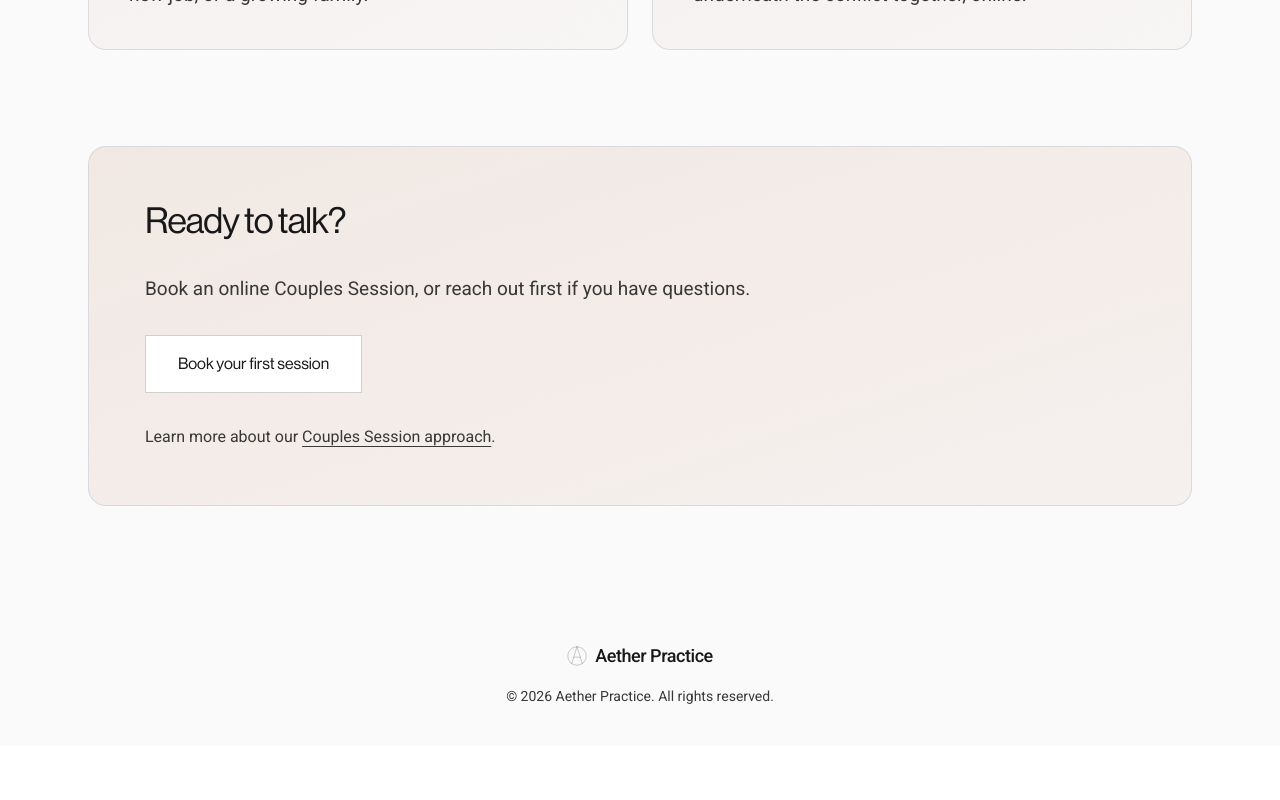
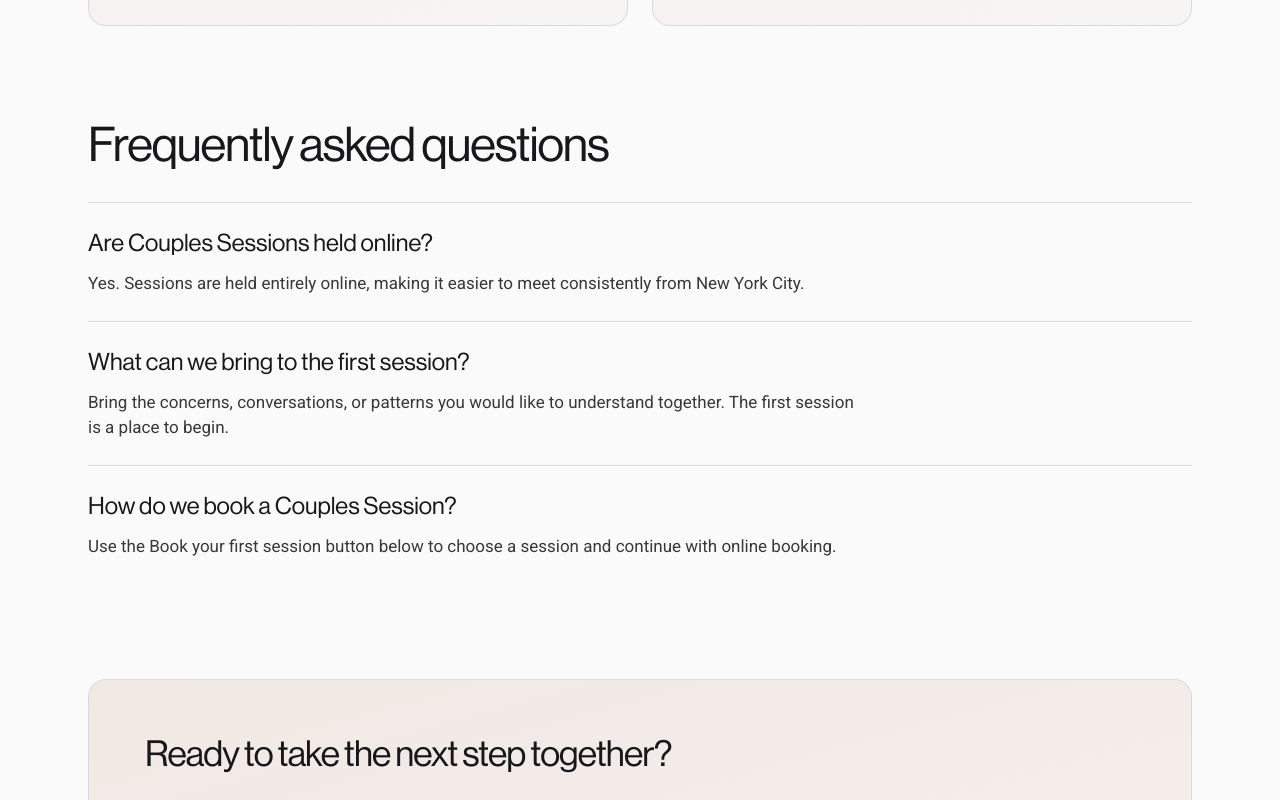
Before and after one commit to martamindacc/Aether, a Next.js app: page /couples-therapy-new-york-city in a window 1280 px wide. Shown: the part 920-1720 px from the top of the page. Before the commit the page ends 1666 px from the top, so only its background shows below. Built offline with nearby package versions, Linux system fonts and the light colour scheme.

Commit message:
Refine NYC couples FAQ and CTA

```diff
--- a/app/couples-therapy-new-york-city/page.tsx
+++ b/app/couples-therapy-new-york-city/page.tsx
@@ -1,7 +1,6 @@
 "use client";
 
 import { useEffect, useState } from "react";
-import Link from "next/link";
 import { FloatingNav } from "@/components/floating-nav";
 import { SiteFooter } from "@/components/site-footer";
 import { BookingModal } from "@/components/booking-modal";
@@ -38,7 +37,7 @@ export default function CouplesTherapyNewYorkCityPage() {
           Couples Sessions for Clients in New York City
         </h1>
         <p className="mt-5 max-w-2xl text-base leading-[1.5] text-zinc-700">
-          Sessions are held entirely online, so you and your partner can meet from wherever you are in New York City.
+          Sessions are held entirely online.
         </p>
         <p className="mt-12 max-w-4xl font-[Roboto,Arial,sans-serif] text-xl leading-[1.5] text-[#383838] sm:text-2xl">
           This space is for couples working through communication difficulties, recurring conflict, trust concerns,
@@ -67,12 +66,44 @@ export default function CouplesTherapyNewYorkCityPage() {
           </div>
         </div>
 
+        <div className="mt-24">
+          <h2 className="font-[NeueHaasDisplayRoman,Arial,sans-serif] text-4xl font-medium tracking-tight sm:text-5xl">
+            Frequently asked questions
+          </h2>
+          <div className="mt-8 flex flex-col">
+            <div className="border-t border-zinc-300/80 py-6">
+              <h3 className="font-[NeueHaasDisplayRoman,Arial,sans-serif] text-2xl font-medium">
+                Are Couples Sessions held online?
+              </h3>
+              <p className="mt-3 max-w-3xl font-[Roboto,Arial,sans-serif] text-[17px] leading-[1.5] text-[#383838]">
+                Yes. Sessions are held entirely online, making it easier to meet consistently from New York City.
+              </p>
+            </div>
+            <div className="border-t border-zinc-300/80 py-6">
+              <h3 className="font-[NeueHaasDisplayRoman,Arial,sans-serif] text-2xl font-medium">
+                What can we bring to the first session?
+              </h3>
+              <p className="mt-3 max-w-3xl font-[Roboto,Arial,sans-serif] text-[17px] leading-[1.5] text-[#383838]">
+                Bring the concerns, conversations, or patterns you would like to understand together. The first session is a place to begin.
+              </p>
+            </div>
+            <div className="border-t border-zinc-300/80 py-6">
+              <h3 className="font-[NeueHaasDisplayRoman,Arial,sans-serif] text-2xl font-medium">
+                How do we book a Couples Session?
+              </h3>
+              <p className="mt-3 max-w-3xl font-[Roboto,Arial,sans-serif] text-[17px] leading-[1.5] text-[#383838]">
+                Use the Book your first session button below to choose a session and continue with online booking.
+              </p>
+            </div>
+          </div>
+        </div>
+
         <div className="mt-24 flex flex-col items-start gap-8 rounded-2xl border border-zinc-300/80 bg-gradient-to-br from-[#eee2db]/75 to-[#eee2db]/40 p-10 sm:p-14">
           <h2 className="max-w-2xl font-[NeueHaasDisplayRoman,Arial,sans-serif] text-3xl font-medium leading-[1.1] tracking-tight sm:text-4xl">
-            Ready to talk?
+              Ready to take the next step together?
           </h2>
           <p className="max-w-2xl font-[Roboto,Arial,sans-serif] text-[19px] leading-[1.5] text-[#383838]">
-            Book an online Couples Session, or reach out first if you have questions.
+            When you are ready, book your first Couples Session online.
           </p>
           <button
             onClick={() => setIsBookingOpen(true)}
@@ -80,13 +111,6 @@ export default function CouplesTherapyNewYorkCityPage() {
           >
             Book your first session
           </button>
-          <p className="font-[Roboto,Arial,sans-serif] text-base leading-[1.5] text-[#383838]">
-            Learn more about our{" "}
-            <Link href="/couples-therapy" className="underline underline-offset-4 hover:text-zinc-600">
-              Couples Session approach
-            </Link>
-            .
-          </p>
         </div>
       </section>
       <SiteFooter language={language} />
```
